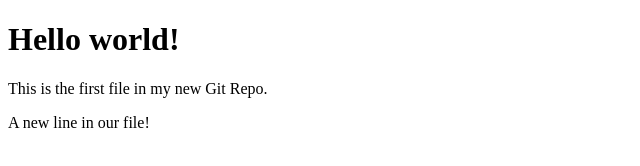
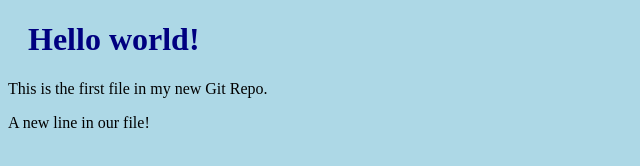
Before and after one commit to alexjuv1/hello-world, a plain HTML site: page index.html in a window 1280 px wide. Shown: the whole page, without its empty margins (0-640 px from the left). Drawn offline with Linux system fonts and the light colour scheme.

Commit message:
Edited stylesheet name

```diff
--- a/index.html
+++ b/index.html
@@ -2,7 +2,7 @@
 <html>
 <head>
 <title>Hello World!</title>
-<link rel="stylesheet" href="bluestyle.css">
+<link rel="stylesheet" href="style.css">
 </head>
 <body>
 
```
